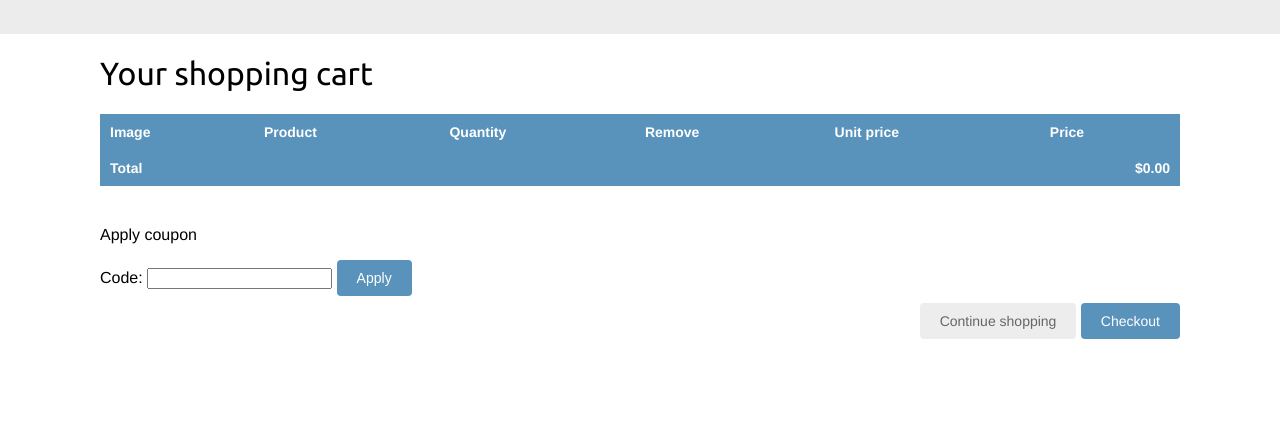
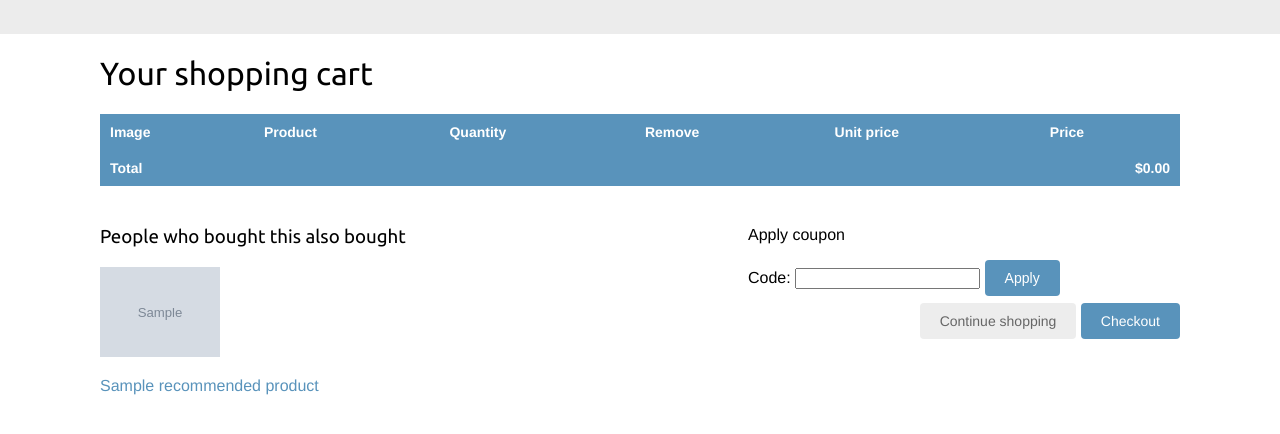
Before and after one commit to IslombekOrifov/shop, a Django app: template cart/templates/cart/detail.html in a window 1280 px wide. Shown: the part 46-480 px from the top of the page. Run offline with Django 4.2, Linux system fonts and the light colour scheme; tables that the repository leaves empty hold one stand-in row (values such as "Sample post"); the template is opened without the code that fills it: values that come from a table or form of the project are taken from there, most other values are stand-ins (such as "Sample title", 1, 10 or a date in 2020); grey boxes marked "Sample" are stand-in pictures; parts of the project's set-up code (start-up, migrations or seed data) failed here and were passed over.

Commit message:
added recommendation on cart detail

```diff
--- a/cart/templates/cart/detail.html
+++ b/cart/templates/cart/detail.html
@@ -68,6 +68,19 @@
       </tr>
     </tbody>
   </table>
+  {% if recommended_products %}
+    <div class="recommendations cart">
+        <h3>People who bought this also bought</h3>
+        {% for p in recommended_products %}
+            <div class="item">
+                <a href="{{ p.get_absolute_url }}">
+                    <img src="{% if p.image %}{{ p.image.url }}{% else %}{% static "img/no_image.png" %}{% endif %}">
+                </a>
+                <p><a href="{{ p.get_absolute_url }}">{{ p.name }}</a></p>
+            </div>
+        {% endfor %}
+    </div>
+  {% endif %}
   <p>Apply coupon</p>
   <form action="{% url 'coupons:apply' %}" method="post">
     {{ coupon_apply_form }}
```
Also changed, not shown: cart/views.py (+14 -1 lines).
